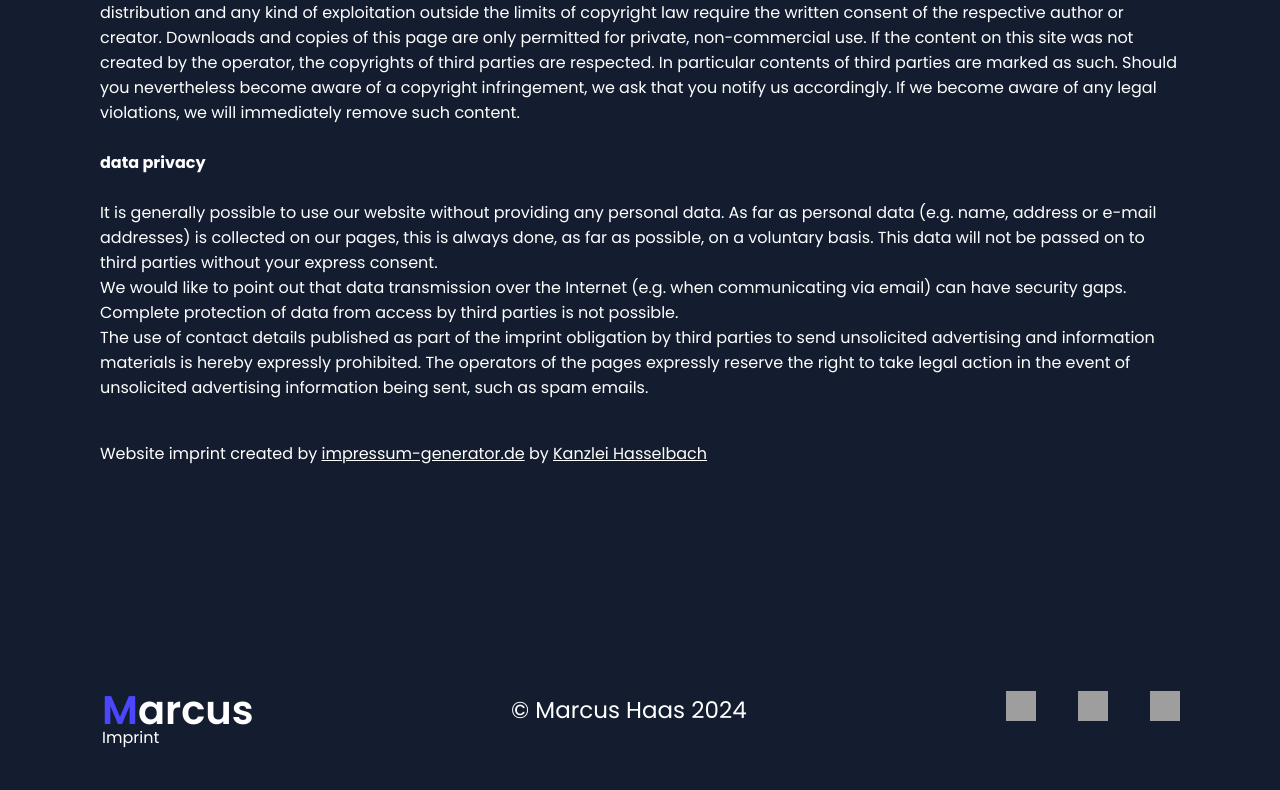
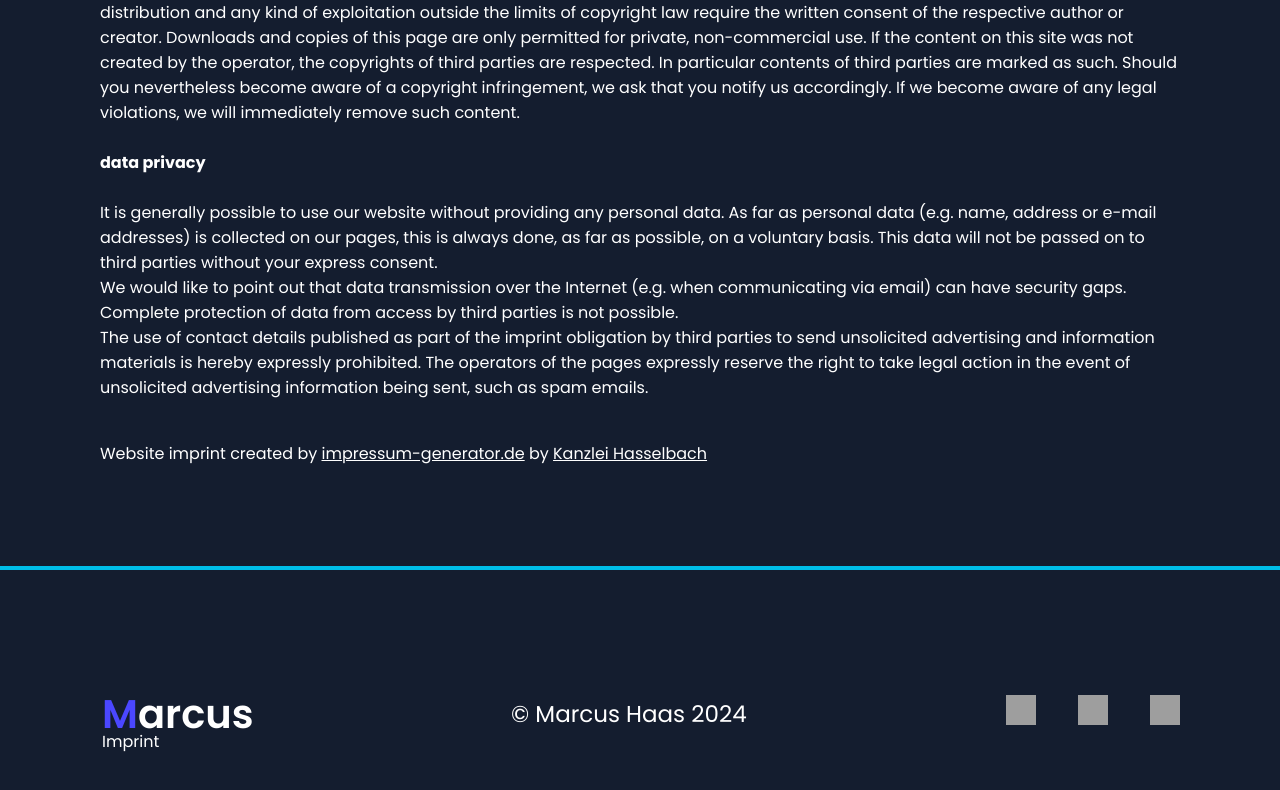
Before and after one commit to Marcus-Haas/portfolio-page, an Angular app: page /imprint in a window 1280 px wide. Shown: the part 1129-1919 px from the top of the page. Built offline with nearby package versions, Linux system fonts and the light colour scheme; grey boxes are pictures that could not be loaded.

Commit message:
small bugfixes

```diff
--- a/src/app/landing-page/about-me/about-me.component.scss
+++ b/src/app/landing-page/about-me/about-me.component.scss
@@ -3,7 +3,6 @@
     display: flex;
     justify-content: center;
     position: relative;
-    overflow: clip
 }
 
 .about-me-main {
--- a/src/app/shared/footer/footer.component.scss
+++ b/src/app/shared/footer/footer.component.scss
@@ -79,7 +79,7 @@ a {
     z-index: 1;
 }
 
-.footer.border {
+.footer-border {
     height: 4px;
     background-color: #00BEE8;
     width: 100%;
```
